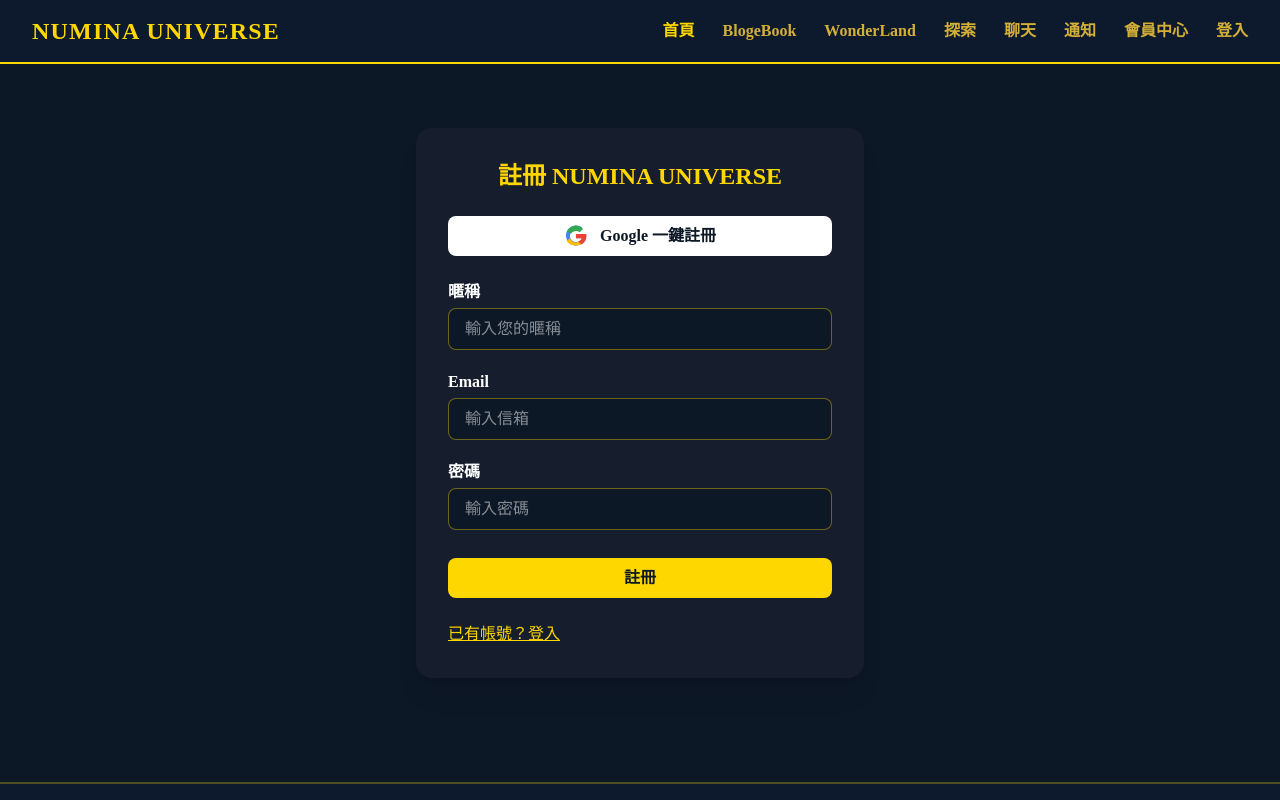
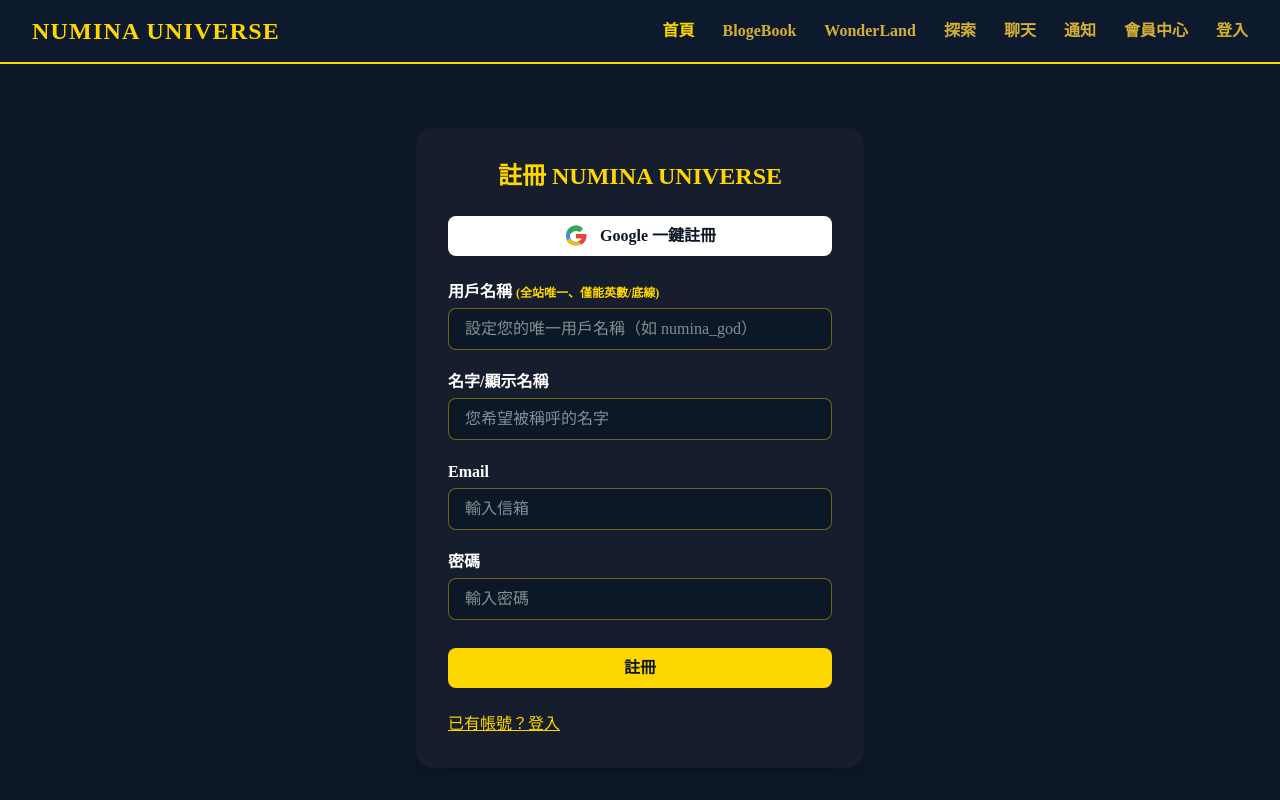
Before and after one commit to NUMINAUNIVERSE/numina-universe, a Next.js app: page /signup in a window 1280 px wide. Shown: the top 800 px of the page. Built offline with nearby package versions, Linux system fonts and the light colour scheme.

Commit message:
NUMINA UNIVERSE V1 MVP 前端上線：全站最佳化

```diff
--- a/pages/blogebook/[id].tsx
+++ b/pages/blogebook/[id].tsx
@@ -33,7 +33,7 @@
   const [b, setB] = useState<Work | null>(null);
   const [loading, setLoading] = useState(true);
 
-  // 取得作者暱稱（假如有需要顯示，這裡用users表，或只顯示ID）
+  // 取得作者顯示名稱（只顯示 name、username、email 前半段）
   const [authorName, setAuthorName] = useState<string>("");
 
   useEffect(() => {
@@ -48,15 +48,15 @@
       if (data) {
         setB(data as Work);
 
-        // 額外撈作者名稱（若users表有username/nickname）
+        // 撈作者 name、username、email
         if (data.author_id) {
           const { data: userData } = await supabase
             .from("users")
-            .select("nickname,username,email")
+            .select("name,username,email")
             .eq("id", data.author_id)
             .single();
           setAuthorName(
-            userData?.nickname ||
+            userData?.name ||
             userData?.username ||
             userData?.email?.split("@")[0] ||
             "匿名作者"
--- a/pages/profile/settings.tsx
+++ b/pages/profile/settings.tsx
@@ -3,17 +3,23 @@
 import Footer from "@/components/Footer";
 import { FiSettings, FiTrash2 } from "react-icons/fi";
 
+// 從用戶資料預設值撈資料
 export default function SettingsPage() {
-  const [nickname, setNickname] = useState("男神");
+  // 假設有 API/Context 會拿到這些初始值
+  const [name, setName] = useState("男神");
+  const [username, setUsername] = useState("nushen"); // username
   const [email, setEmail] = useState("nushen@numinauniverse.com");
   const [lang, setLang] = useState("zh-TW");
   const [notify, setNotify] = useState(true);
   const [msg, setMsg] = useState("");
 
-  function handleSave(e: React.FormEvent) {
+  // 儲存設定
+  async function handleSave(e: React.FormEvent) {
     e.preventDefault();
     setMsg("設定已儲存！");
-    // 這裡未來可串API
+    // TODO: 串接 Supabase users table, PATCH { name, username, email, lang, notify }
+    // 例如:
+    // await supabase.from('users').update({ name, username, ... }).eq('id', userId);
   }
   function handleDelete() {
     if (window.confirm("確定要刪除帳號嗎？此動作無法復原！")) {
@@ -30,27 +36,55 @@
           <FiSettings size={32} className="text-[#FFD700] mr-3" />
           <span className="text-3xl font-extrabold text-[#FFD700] tracking-wide">帳號與平台設定</span>
         </div>
-        <form className="bg-[#161e2d] p-8 rounded-2xl shadow-xl border border-[#FFD700]/30 flex flex-col gap-4" onSubmit={handleSave}>
+        <form
+          className="bg-[#161e2d] p-8 rounded-2xl shadow-xl border border-[#FFD700]/30 flex flex-col gap-4"
+          onSubmit={handleSave}
+        >
           <div>
-            <label className="block mb-1 text-[#FFD700] font-bold">暱稱</label>
+            <label className="block mb-1 text-[#FFD700] font-bold">顯示名稱</label>
             <input
               className="rounded-xl bg-[#222d44] text-white p-3 w-full"
-              value={nickname} onChange={e => setNickname(e.target.value)} required
+              value={name}
+              onChange={e => setName(e.target.value)}
+              maxLength={30}
+              required
+              placeholder="請輸入顯示名稱"
             />
+            <div className="text-xs text-[#ffd70099] mt-1">這是你在平台上顯示給他人看的名稱。</div>
+          </div>
+          <div>
+            <label className="block mb-1 text-[#FFD700] font-bold">帳號（Username）</label>
+            <input
+              className="rounded-xl bg-[#222d44] text-white p-3 w-full"
+              value={username}
+              onChange={e => setUsername(e.target.value.replace(/[^\w]/g, ""))}
+              maxLength={24}
+              minLength={4}
+              pattern="^[a-zA-Z0-9_]+$"
+              required
+              placeholder="請輸入帳號"
+            />
+            <div className="text-xs text-[#ffd70099] mt-1">
+              僅能包含英數與底線，平台唯一，用於登入及個人網址。
+            </div>
           </div>
           <div>
             <label className="block mb-1 text-[#FFD700] font-bold">Email</label>
             <input
               type="email"
               className="rounded-xl bg-[#222d44] text-white p-3 w-full"
-              value={email} onChange={e => setEmail(e.target.value)} required
+              value={email}
+              onChange={e => setEmail(e.target.value)}
+              required
+              placeholder="請輸入Email"
             />
           </div>
           <div>
             <label className="block mb-1 text-[#FFD700] font-bold">介面語言</label>
             <select
               className="rounded-xl bg-[#222d44] text-white p-3 w-full"
-              value={lang} onChange={e => setLang(e.target.value)}
+              value={lang}
+              onChange={e => setLang(e.target.value)}
             >
               <option value="zh-TW">繁體中文</option>
               <option value="en-US">English</option>
@@ -58,13 +92,23 @@
             </select>
           </div>
           <div className="flex items-center gap-3 mt-2">
-            <input type="checkbox" checked={notify} onChange={() => setNotify(v => !v)} className="w-5 h-5 accent-[#FFD700]" />
-            <label className="font-bold text-white">開啟平台通知（新活動／推薦／重要公告）</label>
+            <input
+              type="checkbox"
+              checked={notify}
+              onChange={() => setNotify(v => !v)}
+              className="w-5 h-5 accent-[#FFD700]"
+              id="notify"
+            />
+            <label className="font-bold text-white" htmlFor="notify">
+              開啟平台通知（新活動／推薦／重要公告）
+            </label>
           </div>
           <button
             type="submit"
             className="rounded-xl px-6 py-3 font-bold bg-[#FFD700] text-[#0d1827] hover:bg-[#ffe366] transition mt-3"
-          >儲存設定</button>
+          >
+            儲存設定
+          </button>
           {msg && <div className="text-sm mt-2 text-[#FFD700]">{msg}</div>}
         </form>
         <div className="mt-10 flex justify-end">
--- a/pages/signup.tsx
+++ b/pages/signup.tsx
@@ -4,12 +4,35 @@
 import Link from "next/link";
 import { supabase } from "@/lib/supabaseClient";
 
+// 檢查 username 是否唯一
+async function checkUsernameUnique(username: string): Promise<boolean> {
+  const { data, error } = await supabase
+    .from("users")
+    .select("id")
+    .eq("username", username)
+    .single();
+  return !data; // 若沒撈到 data，代表可用
+}
+
 export default function Signup() {
   const [email, setEmail] = useState("");
   const [password, setPassword] = useState("");
-  const [nickname, setNickname] = useState("");
+  const [username, setUsername] = useState("");
+  const [name, setName] = useState("");
   const [loading, setLoading] = useState(false);
   const [msg, setMsg] = useState("");
+  const [usernameAvailable, setUsernameAvailable] = useState<boolean | null>(null);
+
+  // 即時檢查 username 唯一
+  const handleUsernameChange = async (val: string) => {
+    setUsername(val);
+    if (val.length >= 3) {
+      const unique = await checkUsernameUnique(val);
+      setUsernameAvailable(unique);
+    } else {
+      setUsernameAvailable(null);
+    }
+  };
 
   // Google 一鍵註冊
   const handleGoogleSignup = async () => {
@@ -28,12 +51,25 @@
     setLoading(true);
     setMsg("");
 
-    // 註冊帳號（寫進 supabase.auth，nickname 寫入 user_metadata）
+    // username 唯一性檢查
+    if (username.length < 3) {
+      setMsg("用戶名稱需至少 3 個字元！");
+      setLoading(false);
+      return;
+    }
+    const isUnique = await checkUsernameUnique(username);
+    if (!isUnique) {
+      setMsg("用戶名稱已被使用，請換一個！");
+      setLoading(false);
+      return;
+    }
+
+    // 註冊帳號（寫進 supabase.auth）
     const { data, error } = await supabase.auth.signUp({
       email,
       password,
       options: {
-        data: { nickname }
+        data: { username, name }
       }
     });
 
@@ -44,14 +80,14 @@
     }
 
     // 註冊成功後，同步寫入 users table
-    // 注意！data.user 可能為 undefined，需安全檢查
     if (data && data.user) {
-      // 用 schema 只寫必要欄位即可
       const { error: insertErr } = await supabase.from("users").insert({
         id: data.user.id,
-        username: email,
-        name: nickname,
-        email
+        username,
+        name,
+        email,
+        avatar_url: data.user.user_metadata?.avatar_url ?? "",
+        // 你還可根據 users schema 再補 bio/social_links 等欄位
       });
       if (insertErr) {
         setMsg("註冊成功，但同步用戶資料時發生錯誤，請聯絡管理員！");
@@ -88,15 +124,37 @@
           </button>
           <form onSubmit={handleSignup} className="space-y-5">
             <div>
-              <label className="block text-base font-semibold mb-1">暱稱</label>
+              <label className="block text-base font-semibold mb-1">用戶名稱 <span className="text-xs text-[#ffd700]">(全站唯一、僅能英數/底線)</span></label>
+              <input
+                type="text"
+                className={`w-full px-4 py-2 rounded-lg bg-[#0d1827] text-white border ${usernameAvailable === false ? "border-red-400" : "border-[#FFD700]/40"} focus:outline-none focus:ring-2 focus:ring-[#FFD700]`}
+                value={username}
+                onChange={(e) => handleUsernameChange(e.target.value.replace(/[^a-zA-Z0-9_]/g, ""))}
+                placeholder="設定您的唯一用戶名稱（如 numina_god）"
+                required
+                autoComplete="username"
+                minLength={3}
+                maxLength={32}
+              />
+              {username && (
+                <div className={`text-xs mt-1 ${usernameAvailable === false ? "text-red-400" : "text-green-400"}`}>
+                  {usernameAvailable === false
+                    ? "此用戶名稱已被註冊"
+                    : usernameAvailable === true && "此用戶名稱可用"}
+                </div>
+              )}
+            </div>
+            <div>
+              <label className="block text-base font-semibold mb-1">名字/顯示名稱</label>
               <input
                 type="text"
                 className="w-full px-4 py-2 rounded-lg bg-[#0d1827] text-white border border-[#FFD700]/40 focus:outline-none focus:ring-2 focus:ring-[#FFD700]"
-                value={nickname}
-                onChange={(e) => setNickname(e.target.value)}
-                placeholder="輸入您的暱稱"
+                value={name}
+                onChange={(e) => setName(e.target.value)}
+                placeholder="您希望被稱呼的名字"
                 required
-                autoComplete="nickname"
+                autoComplete="name"
+                maxLength={32}
               />
             </div>
             <div>
```
Also changed, not shown: pages/wonderland/[id].tsx (+30 -29 lines).
